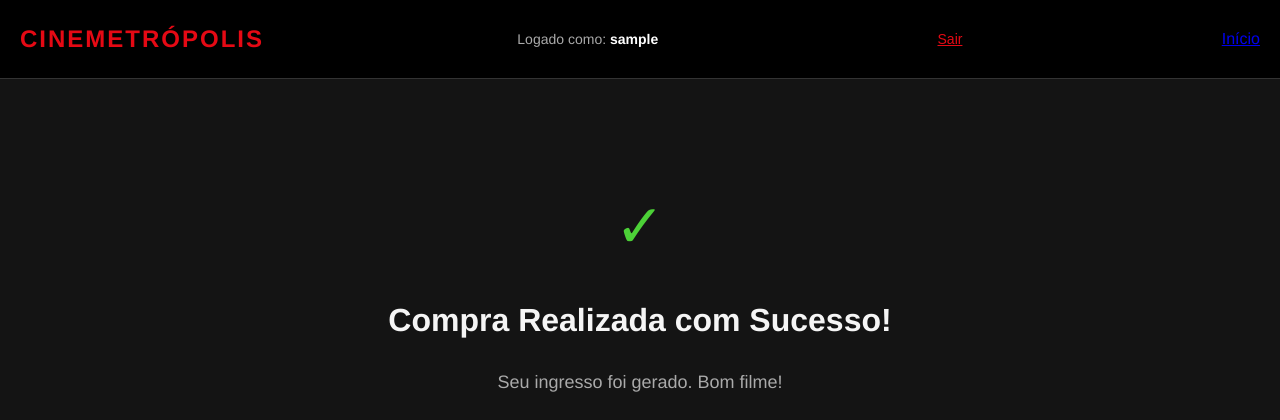
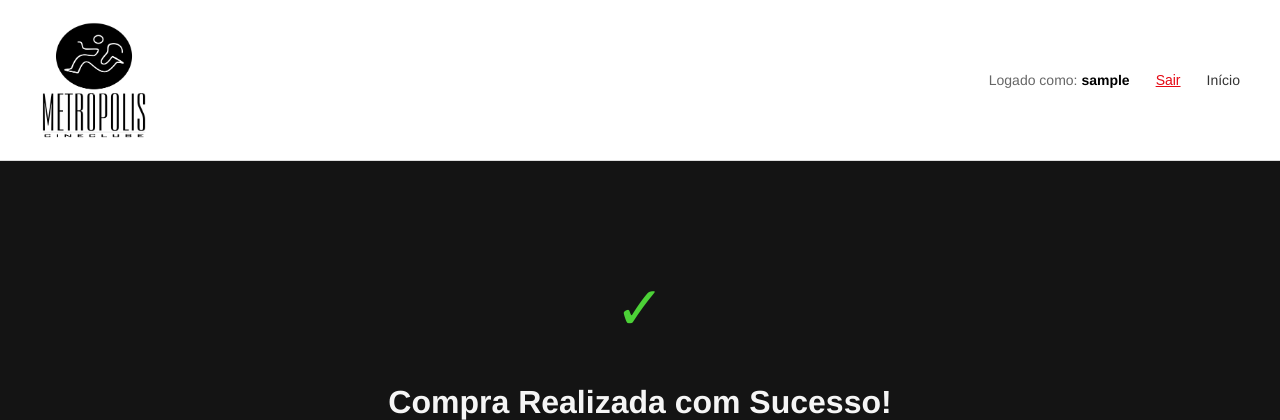
Before and after one commit to ronan-aguiar/cinema-project, a Django app: page /compra_sucesso/ in a window 1280 px wide. Shown: the top 420 px of the page. Run offline with Django 5.2, Linux system fonts and the light colour scheme; the visitor is signed in with stand-in values (Sample User, id 1).

Commit message:
UI: Update logo to official version and change header to white

```diff
--- a/bilheteria/templates/bilheteria/base.html
+++ b/bilheteria/templates/bilheteria/base.html
@@ -24,12 +24,12 @@
         }
 
         header {
-            background-color: #000;
+            background-color: #fff;
             padding: 20px;
             display: flex;
             justify-content: space-between;
             align-items: center;
-            border-bottom: 1px solid #333;
+            border-bottom: 1px solid #ddd;
         }
 
         .logo {
@@ -42,10 +42,11 @@
         }
 
         nav a {
-            color: var(--light);
+            color: #333;
             text-decoration: none;
             margin-left: 20px;
             font-size: 14px;
+            font-weight: 500;
         }
 
         .container {
@@ -101,10 +102,16 @@
 
 <body>
     <header>
-        <a href="{% url 'index' %}" class="logo">CineMetrópolis</a>
+        <div
+            style="max-width: 1200px; margin: 0 auto; width: 100%; display: flex; justify-content: space-between; align-items: center;">
+            <a href="{% url 'index' %}" class="logo">
+                <img src="{% static 'bilheteria/img/logo.png' %}" alt="Cine Metrópolis"
+                    style="height: 120px; vertical-align: middle;">
+            </a>
+            <nav style="display: flex; align-items: center;">
                 {% if user.is_authenticated %}
-        <span style="color: #aaa; margin-right: 20px; font-size: 14px;">
-            Logado como: <strong style="color: white;">{{ user.username }}</strong>
+                <span style="color: #666; margin-right: 20px; font-size: 14px;">
+                    Logado como: <strong style="color: #000;">{{ user.username }}</strong>
                 </span>
                 <form action="{% url 'logout' %}" method="post" style="display: inline;">
                     {% csrf_token %}
@@ -114,6 +121,7 @@
                 {% endif %}
                 <a href="{% url 'index' %}">Início</a>
             </nav>
+        </div>
     </header>
 
     <div class="container">
--- a/cinema_backend/urls.py
+++ b/cinema_backend/urls.py
@@ -17,7 +17,10 @@ Including another URLconf
 from django.contrib import admin
 from django.urls import path, include
 
+from django.conf import settings
+from django.conf.urls.static import static
+
 urlpatterns = [
     path('admin/', admin.site.urls),
     path('', include('bilheteria.urls')),
-]
+] + static(settings.STATIC_URL, document_root=settings.STATIC_ROOT)
```
Also changed, not shown: bilheteria/static/bilheteria/img/logo.jpg (added), bilheteria/static/bilheteria/img/logo.png (added). Lines whose indentation alone changed are shown as unchanged.
